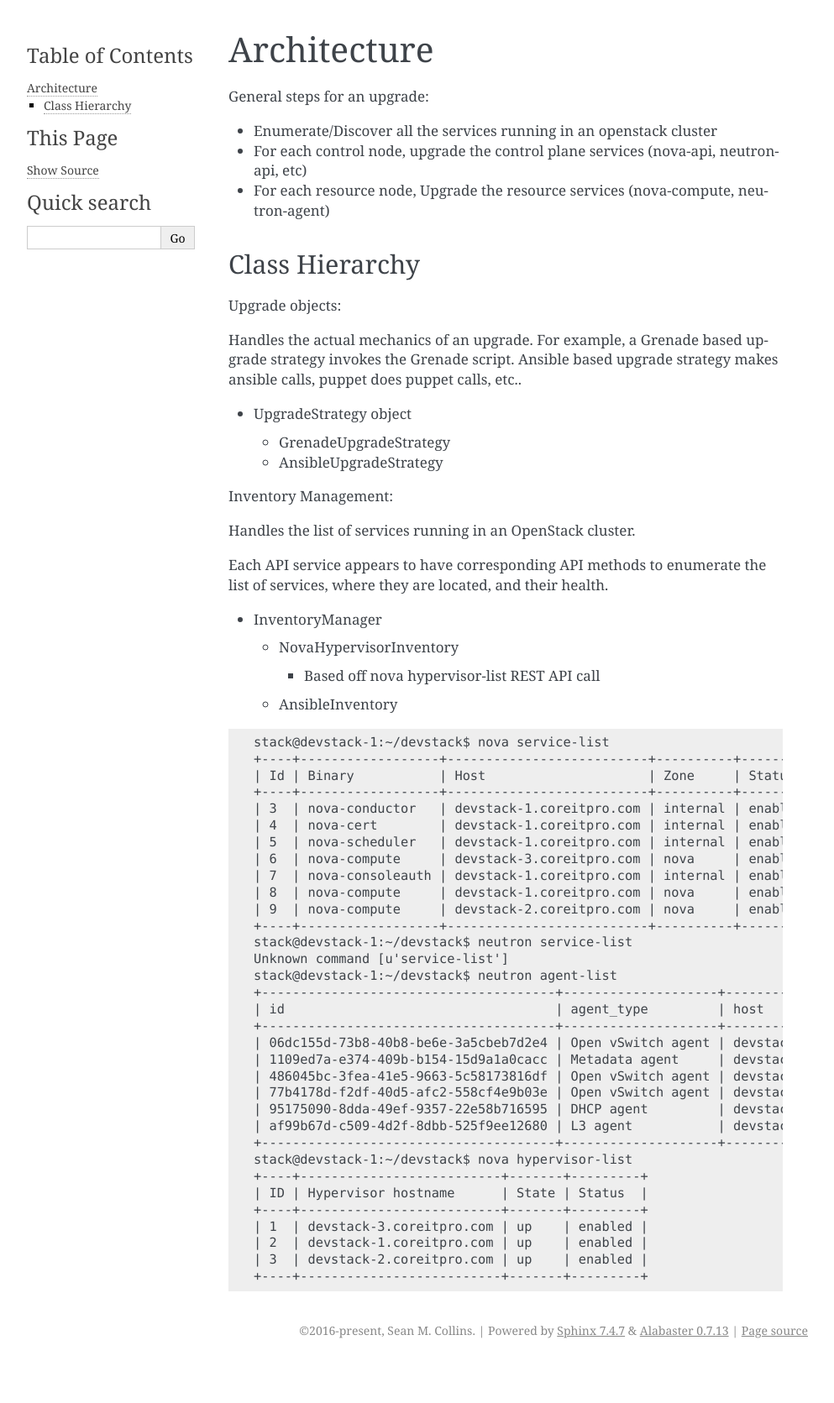
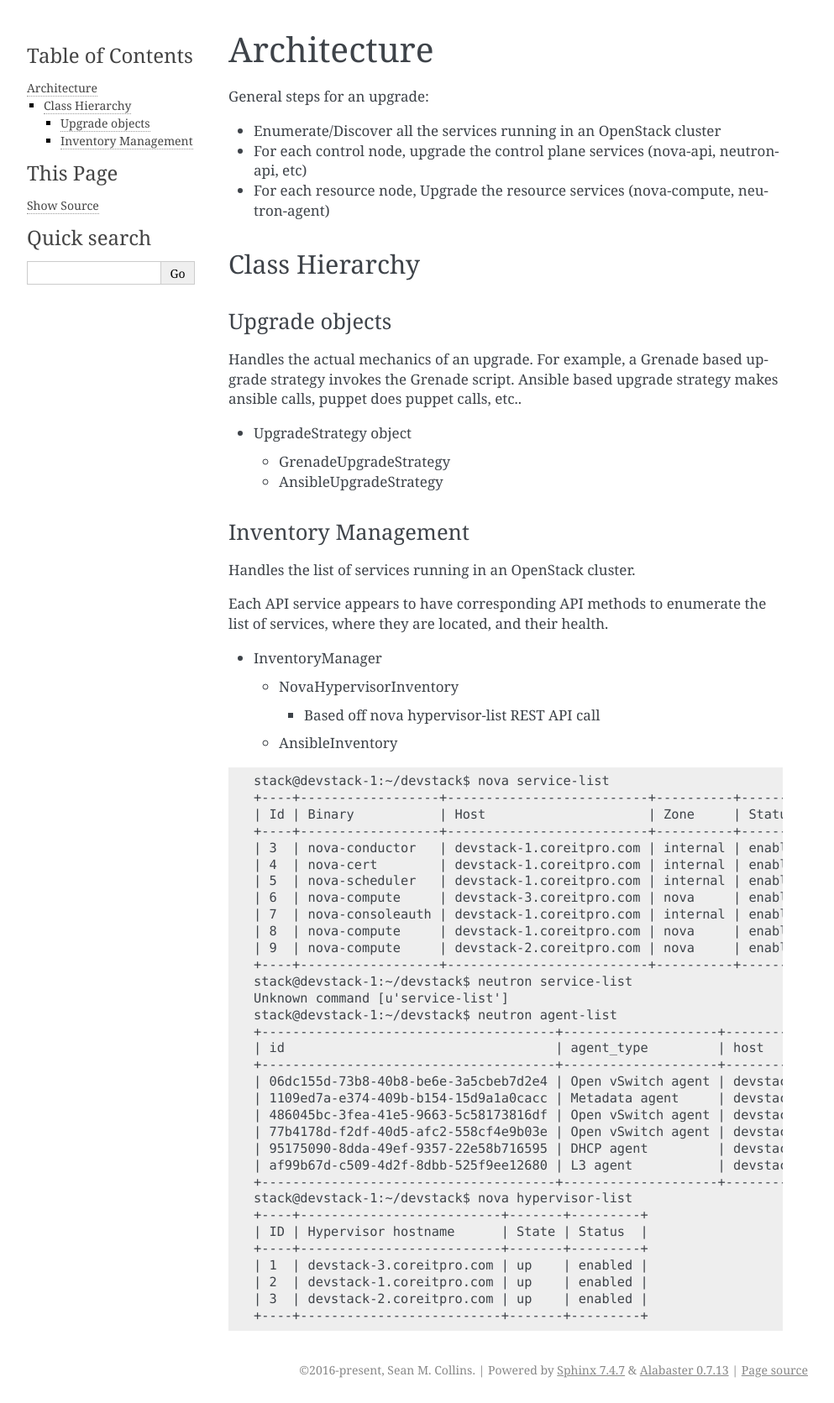
Before and after one commit to Mirantis/kostyor, a Sphinx documentation site: the page built from doc/source/arch.rst, in a window 1280 px wide. Shown: the whole page at 84% size, without its empty margins (148-1141 px from the left). Built offline with Sphinx 7.4.7, drawn with Linux system fonts in a browser that asks for light colours; the version number could not be read and is left out; before the commit the page ends 1624 px from its top, so only the background shows below that.

Commit message:
Arch doc tweaks

```diff
--- a/doc/source/arch.rst
+++ b/doc/source/arch.rst
@@ -2,11 +2,9 @@
 Architecture
 ############
 
-
-
 General steps for an upgrade:
 
-* Enumerate/Discover all the services running in an openstack cluster
+* Enumerate/Discover all the services running in an OpenStack cluster
 * For each control node, upgrade the control plane services (nova-api, neutron-api, etc)
 * For each resource node, Upgrade the resource services (nova-compute, neutron-agent)
 
@@ -14,7 +12,8 @@ Class Hierarchy
 ---------------
 
 
-Upgrade objects:
+Upgrade objects
+~~~~~~~~~~~~~~~
 
 Handles the actual mechanics of an upgrade. For example, a Grenade
 based upgrade strategy invokes the Grenade script. Ansible based
@@ -27,7 +26,8 @@ upgrade strategy makes ansible calls, puppet does puppet calls, etc..
 
 
 
-Inventory Management:
+Inventory Management
+~~~~~~~~~~~~~~~~~~~~
 
 Handles the list of services running in an OpenStack cluster.
 
```
